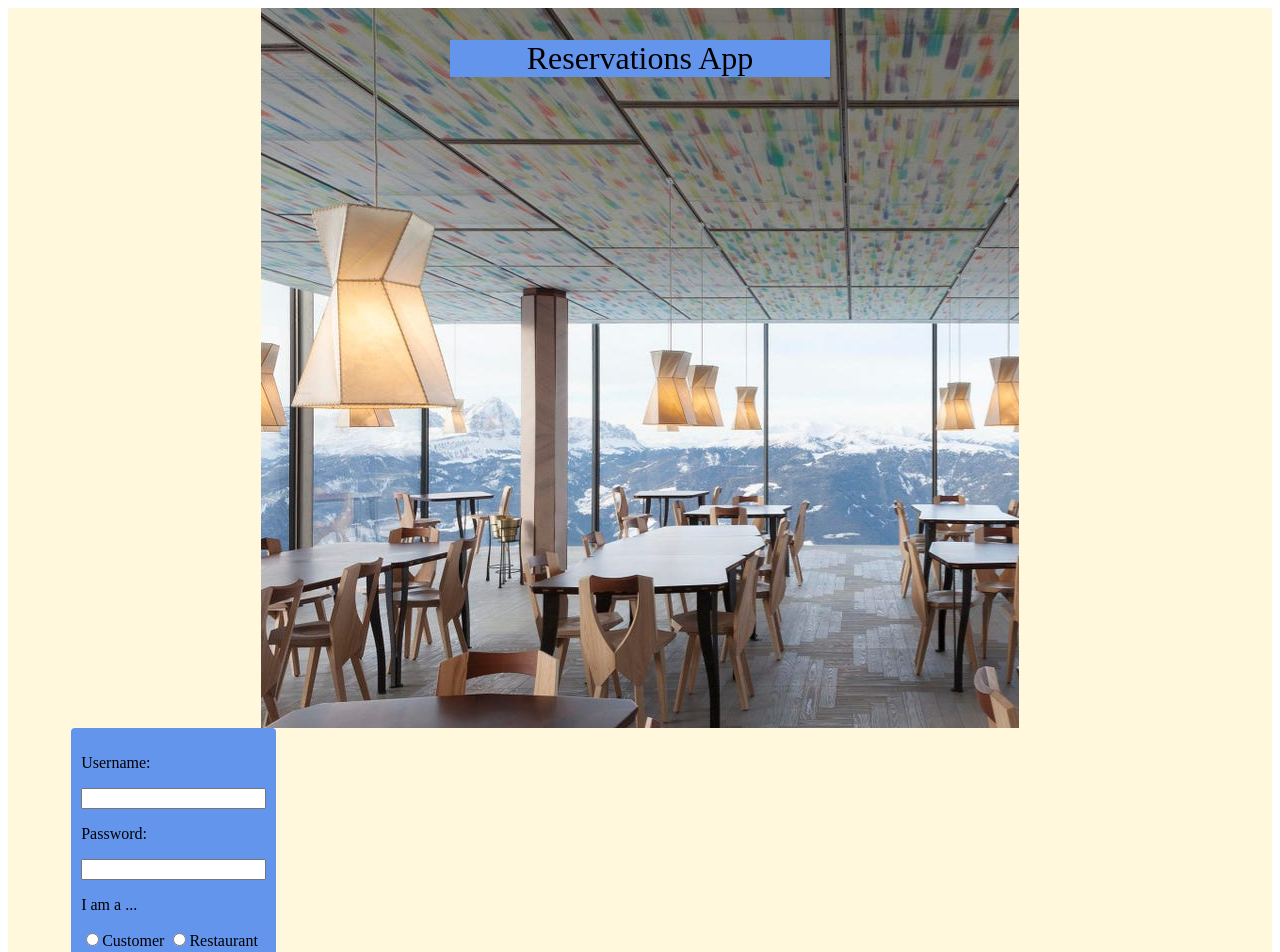
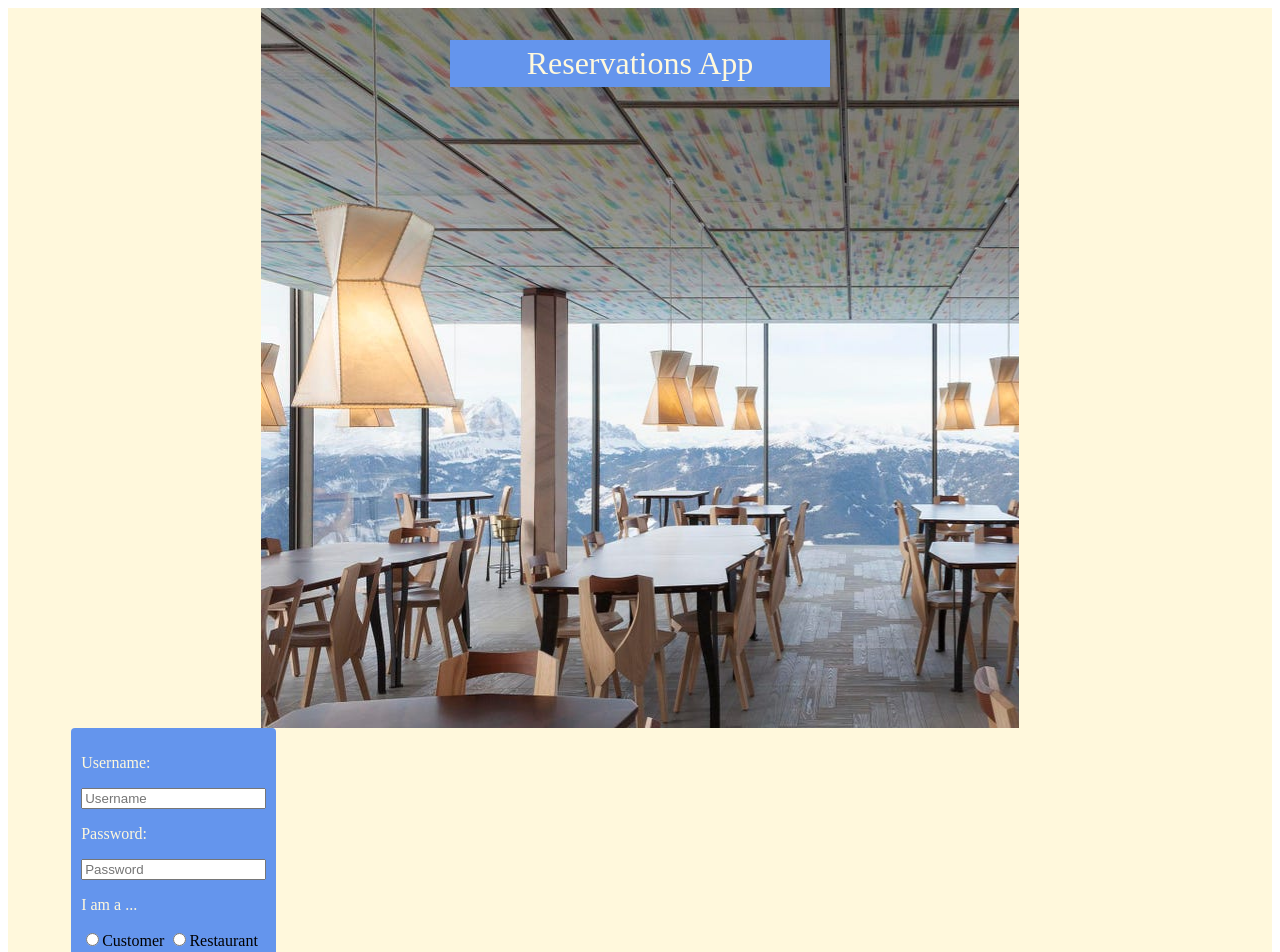
Before and after one commit to mahisha2022/reservation-app-project-frontend, an Angular app: page / in a window 1280 px wide. Shown: the top 952 px of the page. Built offline with nearby package versions, Linux system fonts and the light colour scheme.

Commit message:
updated login page styling

```diff
--- a/src/app/pages/login/login.component.css
+++ b/src/app/pages/login/login.component.css
@@ -21,6 +21,7 @@
 .title {
     font-size: 200%;
     text-align: center;
+    padding: 5px;
 }
 
 .header {
@@ -47,3 +48,11 @@ button {
 button:hover {
     background-color: deepskyblue;
 }
+
+p {
+    color: cornsilk;
+}
+
+.radio_form label {
+    color: cornsilk;
+}
--- a/src/app/pages/login/login.component.html
+++ b/src/app/pages/login/login.component.html
@@ -7,9 +7,9 @@
   <div class="login">
     <form [formGroup]="form">
       <p class="row">Username:</p>
-      <input class="row" type="text" id="username" formControlName="username" [(ngModel)]="username">
+      <input class="row" type="text" id="username" placeholder="Username" formControlName="username" [(ngModel)]="username">
       <p>Password:</p>
-      <input type="password" id="password" formControlName="password" [(ngModel)]="passwd">
+      <input type="password" id="password" placeholder="Password" formControlName="password" [(ngModel)]="passwd">
       <br>
       <div class="radio_form">
         <p>I am a ...</p>
```
